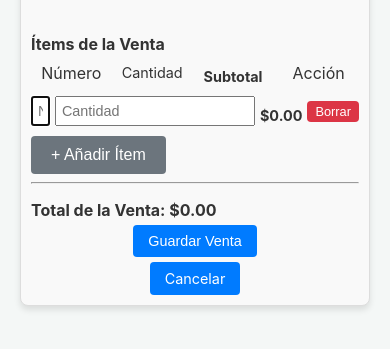
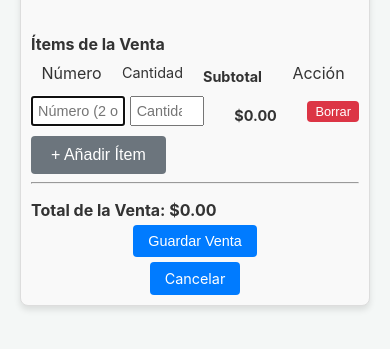
Before and after one commit to jelixandroid8-byte/loto-app, a Flask app: template templates/new_sale_form.html in a window 390 px wide. Shown: the part 265-614 px from the top of the page. Run offline with Flask 3, Linux system fonts and the light colour scheme; the template is opened without the code that fills it, so the values that code supplies are empty; some libraries are stand-ins or nearby versions.

Commit message:
Further reduce cantidad input width in new_sale_form.html

```diff
--- a/templates/new_sale_form.html
+++ b/templates/new_sale_form.html
@@ -329,8 +329,9 @@
     }
 
     .item-quantity {
-        flex: 0.5; /* Reduce the width proportion */
-        min-width: 50px; /* Ensure a smaller minimum width */
+        flex: 0.25; /* Reduce the width proportion further */
+        max-width: 60px; /* Set a maximum width to limit size */
+        min-width: 40px; /* Ensure a smaller minimum width */
     }
 
     .item-subtotal {
@@ -340,8 +341,8 @@
     }
 
     .item-action {
-        flex: 1; /* Ensure enough space for the button */
-        min-width: 80px; /* Ensure the button stays on the same line */
+        flex: 0.5; /* Adjust width proportion for the button */
+        min-width: 60px; /* Ensure the button stays on the same line */
         text-align: center; /* Center align the button */
     }
 
@@ -373,6 +374,7 @@
         }
 
         .item-header, .item-row {
+            flex-wrap: nowrap; /* Prevent wrapping of items */
             gap: 5px; /* Reduce gap between columns */
         }
 
@@ -382,7 +384,8 @@
         }
 
         .item-quantity {
-            flex: 0.5; /* Keep the shorter width for cantidad */
+            flex: 0.25; /* Keep the shorter width for cantidad */
+            max-width: 60px; /* Limit the size further */
         }
 
         .item-number, .item-quantity {
```
